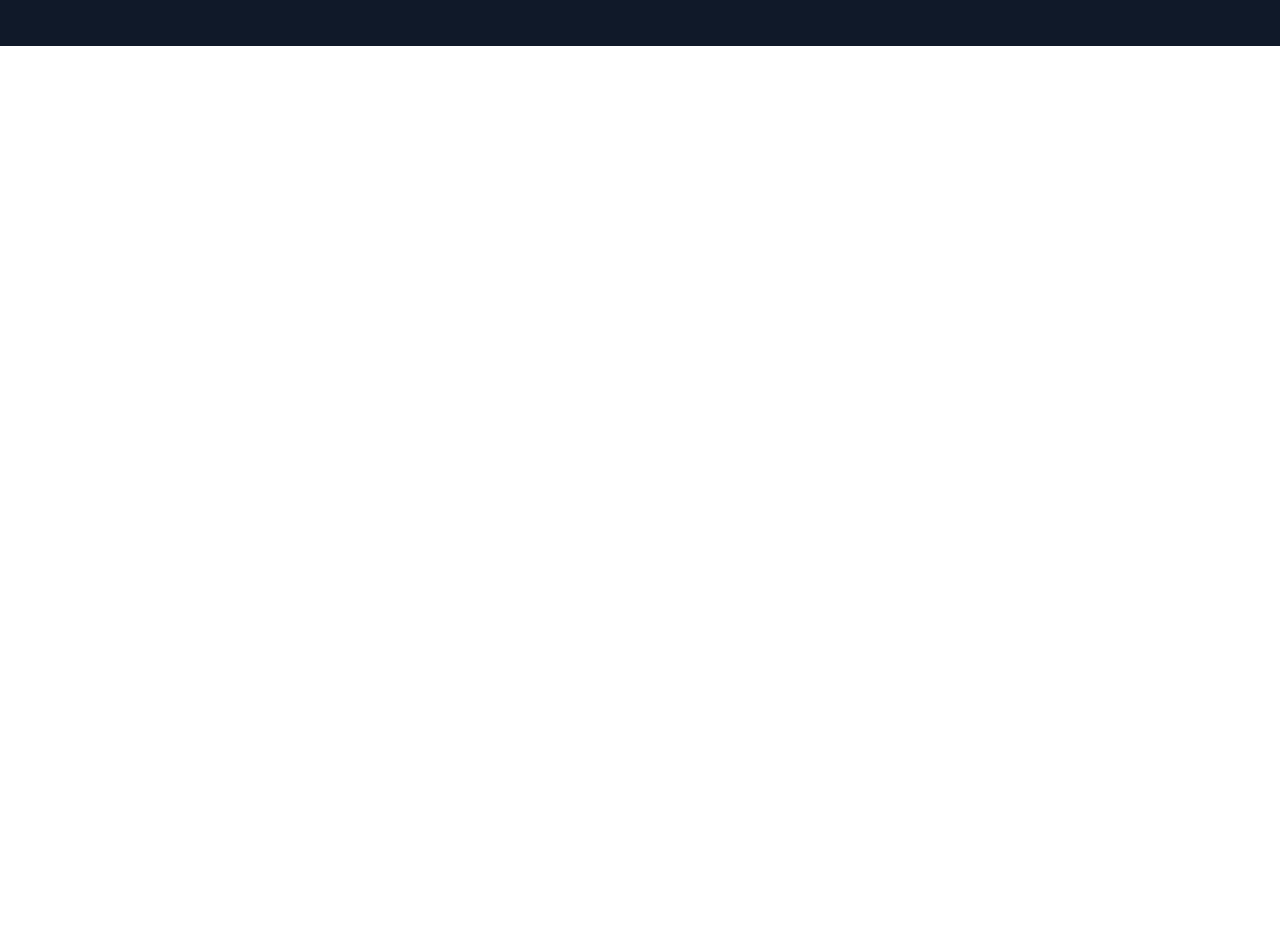
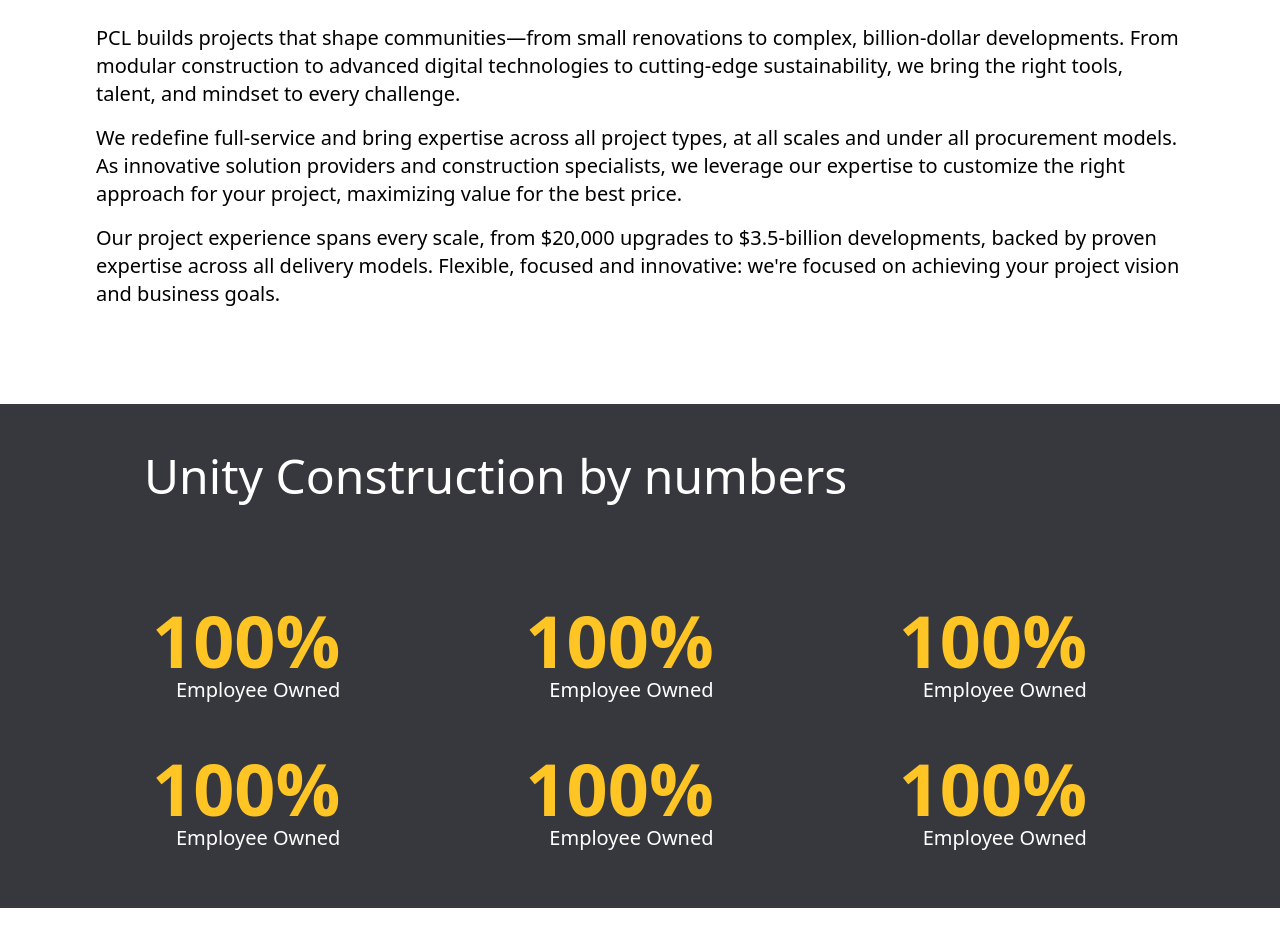
Before and after one commit to amitpaudell/ConstructionBasedProject, a React app in the folder frontend/: page /aboutus in a window 1280 px wide. Shown: the part 280-1232 px from the top of the page. Before the commit the page ends 800 px from the top, so only its background shows below. Built offline with nearby package versions, Linux system fonts and the light colour scheme; the HTML template or start-up script is replaced by a standard one.

Commit message:
ui changes in about section

```diff
--- a/frontend/src/pages/AboutUs.jsx
+++ b/frontend/src/pages/AboutUs.jsx
@@ -2,8 +2,91 @@ import React from 'react';
 
 function AboutUs() {
   return (
-    <div>
-      <h1>About Us</h1>
+    <div className="">
+      {/* Heading Overview */}
+
+      <div className="m-12 md:m-24 flex flex-col space-y-12">
+        <div>
+          <h1 className="text-[#00502f] text-3xl font-bold md:max-w-[80%] text-center md:text-left md:text-5xl">
+            Driven by Ownership. Engineered for Possibility. Defined by Impact.
+          </h1>
+        </div>
+        <div className="flex flex-col space-y-4">
+          <p className="text-xl font-medium">
+            PCL builds projects that shape communities—from small renovations to
+            complex, billion-dollar developments. From modular construction to
+            advanced digital technologies to cutting-edge sustainability, we
+            bring the right tools, talent, and mindset to every challenge.
+          </p>
+
+          <p className="text-xl font-medium">
+            We redefine full-service and bring expertise across all project
+            types, at all scales and under all procurement models. As innovative
+            solution providers and construction specialists, we leverage our
+            expertise to customize the right approach for your project,
+            maximizing value for the best price.
+          </p>
+
+          <p className="text-xl font-medium">
+            Our project experience spans every scale, from $20,000 upgrades to
+            $3.5-billion developments, backed by proven expertise across all
+            delivery models. Flexible, focused and innovative: we're focused on
+            achieving your project vision and business goals.
+          </p>
+        </div>
+      </div>
+
+      {/* Large Number Section */}
+
+      <div className=" bg-[#36383d] mt-24 p-12">
+        <div className="ml-24 text-white text-3xl font-extralight md:max-w-[80%] text-center md:text-left md:text-5xl mb-12">
+          Unity Construction by numbers
+        </div>
+        <div className="grid grid-cols-3 gap-8 mt-24 ml-24  ">
+          {/* Each Number with text block */}
+          <div className="p-2">
+            <h3 className="text-7xl  text-[#fec525] font-bold">100%</h3>
+            <p className="ml-6 text-white font-extralight text-xl">
+              Employee Owned
+            </p>
+          </div>
+
+          <div className="p-2">
+            <h3 className="text-7xl  text-[#fec525] font-bold">100%</h3>
+            <p className="ml-6 text-white font-extralight text-xl">
+              Employee Owned
+            </p>
+          </div>
+
+          <div className="p-2">
+            <h3 className="text-7xl  text-[#fec525] font-bold">100%</h3>
+            <p className="ml-6 text-white font-extralight text-xl">
+              Employee Owned
+            </p>
+          </div>
+
+          <div className="p-2">
+            <h3 className="text-7xl  text-[#fec525] font-bold">100%</h3>
+            <p className="ml-6 text-white font-extralight text-xl">
+              Employee Owned
+            </p>
+          </div>
+
+          <div className="p-2">
+            <h3 className="text-7xl  text-[#fec525] font-bold">100%</h3>
+            <p className="ml-6 text-white font-extralight text-xl">
+              Employee Owned
+            </p>
+          </div>
+
+          <div className="p-2">
+            <h3 className="text-7xl  text-[#fec525] font-bold">100%</h3>
+            <p className="ml-6 text-white font-extralight text-xl">
+              Employee Owned
+            </p>
+          </div>
+        </div>
+      </div>
     </div>
   );
 }
```
